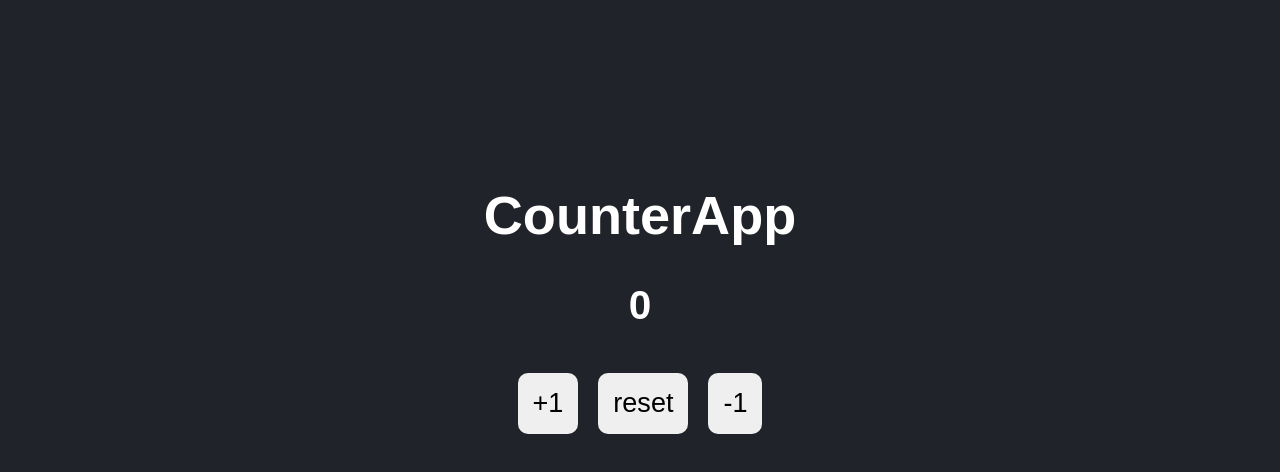
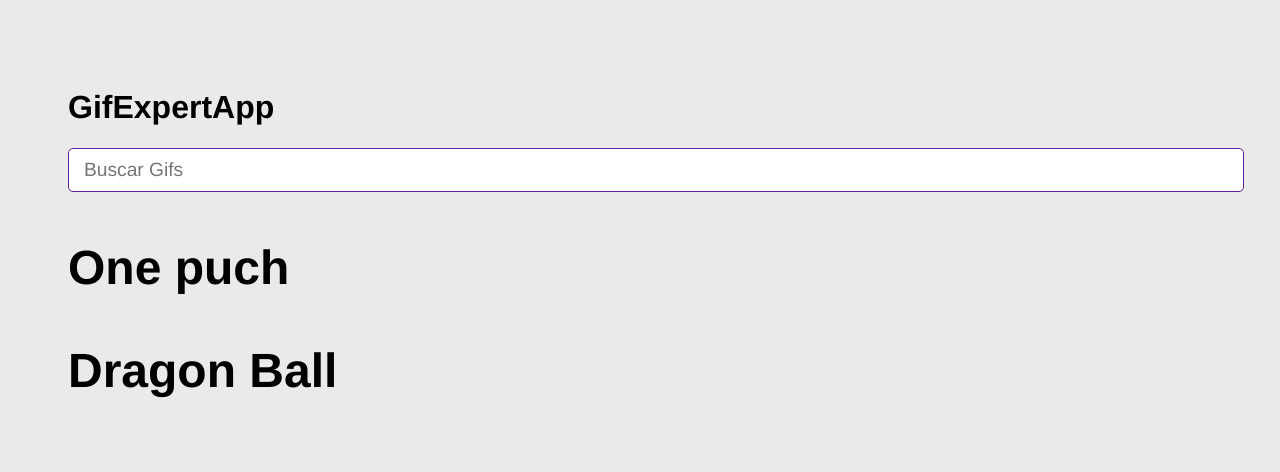
Before and after one commit to JuanDr08/React, a React (Vite) app: page / in a window 1280 px wide. Shown: the top 472 px of the page. Built offline with nearby package versions, Linux system fonts and the light colour scheme.

Commit message:
feat: :construction: Exersice using use state

```diff
--- a/index.html
+++ b/index.html
@@ -5,7 +5,7 @@
     <link rel="icon" type="image/svg+xml" href="/vite.svg" />
     <meta name="viewport" content="width=device-width, initial-scale=1.0" />
     <title>Vite + React</title>
-    <script type="module" src="src/Main.jsx"></script>
+    <script type="module" src="src/mainGiftApp.jsx"></script>
   </head>
   <body>
     <div id="root"></div>
--- /dev/null
+++ b/src/GiftAppComponents/AddCategory.jsx
@@ -0,0 +1,47 @@
+import { useState } from "react"
+
+
+export const AddCategory = ({onAddCategory}) => { // Va recibir un prop, el cual se espera que sea una funcion que nos permita cambiar el estado del componente padre
+
+    const [inputValue, setInputValue ] = useState('')
+
+    const onInputChange = (e) => { // Funcion que cambia el valor de inputValue segun lo que el usuario vaya registrando
+
+        setInputValue(e.target.value)
+
+    }
+
+    const onSubmit = (e) => { // funcion que se realiza cada cada que se da enter o se hace envio de algun formulario
+
+        e.preventDefault()
+
+        if(inputValue.trim().length <= 1) return; // Validacion para que no se pueda hacer submit de espacios en blanco o envios de un solo caracter
+
+        onAddCategory( inputValue.trim() ) // cuando se activa la funcion, usamos el prop que se nos fue pasado para cambiar el estado del componente padre, asisgnandole un nuevo valor
+        // con la categoria nueva que se escribio en el valor del input
+
+        /* Si hubiesemos pasado directamente el setCategories, el que modifica el estado, podriamos haber hecho algo asi
+
+        setCategories(category => [...category, inputValue] ) Ya que recordemos que si realizamos una funcion en el setCategories o el set de algun useState, este nos pasara
+        directamente como argumento el estado actual en el que esta la categoria en este caso
+
+        */
+
+        setInputValue(''); // Luego de hacer el envio del input, reseteamos lo que hay en su valor para que quede limpio y volver a escribir de manerá mas comoda
+
+    }
+
+    return (
+
+        <form onSubmit={ onSubmit }> {/* Evento que escucha cuando se presiona enter o se hace envio del formulario para realizar una accion */}
+            <input
+                type="text"
+                placeholder="Buscar Gifs"
+                value={ inputValue }
+                onChange={ onInputChange } // Evento que escucha cada cambio de nuestro imput, cada que cambie ejecutará una acción
+            />
+        </form>
+
+    )
+
+}
--- /dev/null
+++ b/src/GiftAppComponents/GifGrid.jsx
@@ -0,0 +1,11 @@
+
+
+export const GifGrid = ({ category }) => {
+
+    return (
+        <>
+            <h3> { category } </h3>
+        </>
+    )
+
+}
--- /dev/null
+++ b/src/GiftAppComponents/GiftExpertApp.jsx
@@ -0,0 +1,55 @@
+import { useState } from "react"
+import { AddCategory } from "./AddCategory"
+import { GifGrid } from "./GifGrid"
+
+
+export const GifExpertApp = () => {
+
+    const [ categories, setCategories ] = useState(['One puch', 'Dragon Ball']) // Declaramos un useState que contendra un arreglo, al cual le podremos ir agregando mas categorias
+
+    const onAddCategory = (arg) => { // Esta funcion se le pasará como prop al hijo para permitirle emitir datos a ella y desde el componente padre cambiar el estado
+
+        if(categories.includes( arg )) return // Validamos que lo que se quiere agregar a categorias no este repetido
+
+        setCategories([ arg, ...categories ]) // De esta forma agregamos un nuevo elemento al array de categorias, no se puede con el push ya que supongo que es por ser constante
+
+    }
+
+    return (
+
+        <>
+
+            <h1> GifExpertApp </h1>
+
+            <AddCategory
+                onAddCategory={ onAddCategory } // De esta manera estamos habilitando que el hijo emita datos al padre
+                /*
+                    Le pasamos un prop a nuestro componente hijo, dicho prop será una funcion para que este pueda emitir un dato al padre y el padre pueda cambiar el estado
+                    del componente desde su scope
+
+                    Un patron que se repite demasiado en react, es que cuando se usa la palabra ' on ' hace referencia a que se esta emitiendo algo
+                    es mas que todo orden semantico, no es obligatorio pero si puede ser un estandar cuando estamos emitiendo datos del hijo al padre
+                */
+                /*
+                setCategories={ setCategories }
+
+                Este metodo esta bien, pero oculta la implementacion del codigo lo que lo hace mas dificil de leer, por lo que para esto lo mejor es emitir datos al padre
+                y que este los cambie cuando los reciba
+
+                */
+
+            />
+
+
+            {
+                categories.map(category => (
+                    <GifGrid key={ category } category={ category } />
+                ))
+            }
+
+
+        </>
+
+    )
+
+}
--- /dev/null
+++ b/src/css/GiftAppStyles.css
@@ -0,0 +1,63 @@
+* {
+    font-family: Helvetica, Arial, sans-serif;
+    background-color: rgb(234, 234, 234);
+  }
+
+  body {
+    padding: 60px;
+  }
+
+  input {
+    background-color: white;
+    border-radius: 5px;
+    border: 1px solid rgb(97, 32, 158);
+    color: black;
+    font-size: 1.2rem;
+    outline: none;
+    padding: 10px 15px;
+    width: 100%;
+  }
+
+  h2 {
+    font-size: 1.5rem;
+  }
+
+  h3 {
+    font-size: 3rem;
+    margin-bottom: 5px;
+  }
+
+  .card-grid {
+    display: flex;
+    flex-direction: row;
+    flex-wrap: wrap;
+    justify-content: center;
+  }
+
+  .card {
+    align-content: center;
+    align-items: center;
+    background-color: white;
+    border-radius: 10px;
+    box-shadow: 0px 3px 5px rgba(0, 0, 0, 0.03);
+    display: flex;
+    flex-direction: column;
+    height: 0%;
+    justify-content: center;
+    margin-bottom: 20px;
+    margin-right: 20px;
+    overflow: hidden;
+  }
+
+  .card p {
+    background-color: white;
+    flex: 1;
+    font-size: 1.5rem;
+    margin-top: 5px;
+    padding: 5px 20px 0px 20px;
+    text-align: center;
+  }
+
+  .card img {
+    width: 100%;
+  }
--- /dev/null
+++ b/src/mainGiftApp.jsx
@@ -0,0 +1,13 @@
+import React from "react";
+import ReactDOM from 'react-dom/client'
+import { GifExpertApp } from "./GiftAppComponents/GiftExpertApp";
+
+import './css/GiftAppStyles.css'
+
+ReactDOM.createRoot(document.getElementById('root')).render(
+
+    <React.StrictMode>
+        <GifExpertApp />
+    </React.StrictMode>
+
+)
```
